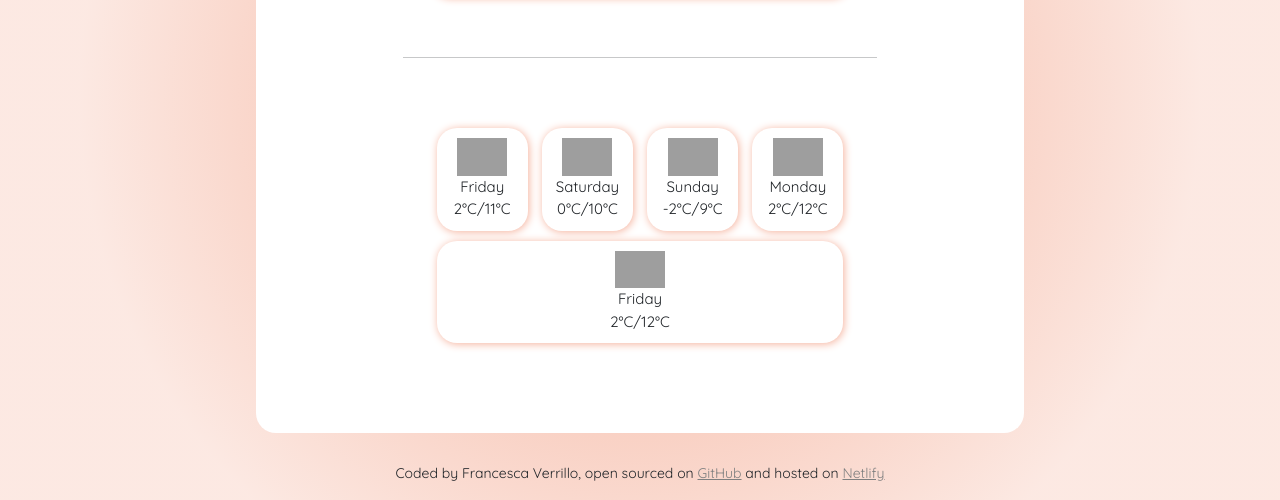
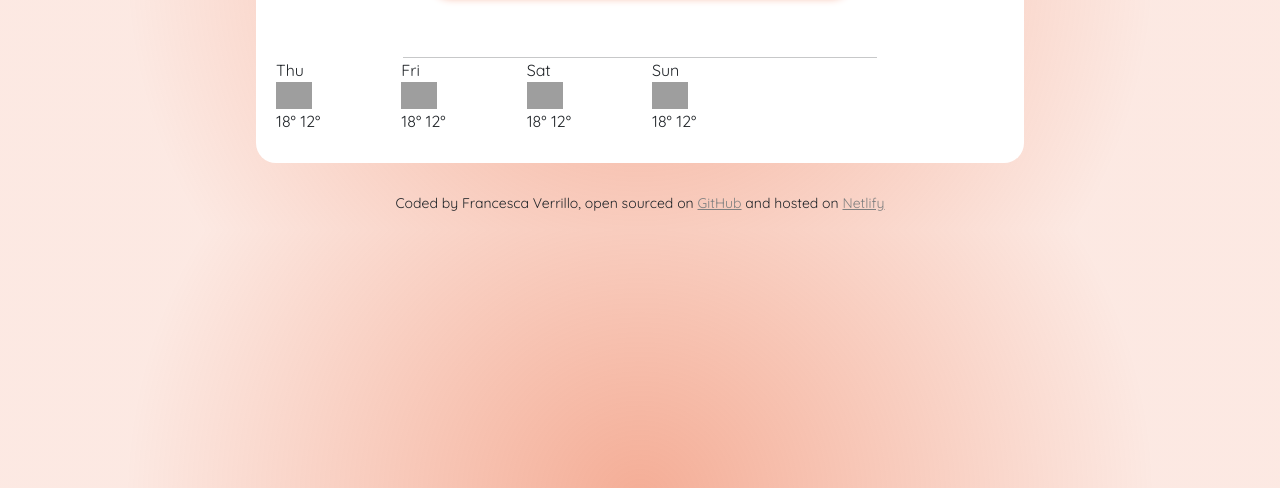
Before and after one commit to FraVerr/weatherApp, a plain HTML site: page index.html in a window 1280 px wide. Shown: the part 312-812 px from the top of the page. Drawn offline with nearby package versions, Linux system fonts and the light colour scheme; no server answers; grey boxes are pictures that could not be loaded.

Commit message:
Added forecast structure

```diff
--- a/CSS & Java/script.js
+++ b/CSS & Java/script.js
@@ -24,11 +24,34 @@ let changeDayHours = document.querySelector("#currentDate");
 changeDayHours.innerHTML = `${day} ${hour}:${minutes}`;
 
 //Forecast
-function getForecast(coordinates) {
-  let apiKey = "bf54175800a55e59e6c4d6461deeef12";
-  let apiUrl = `https://api.openweathermap.org/data/2.5/onecall?lat=${coordinates.lat}&lon=${coordinates.lon}&appid=${apiKey}&units=metric`;
-  console.log(apiUrl);
-  axios.get(apiUrl).then(displayForecast);
+function displayForecast() {
+  let forecastElement = document.querySelector("#forecast");
+
+  let forecastHTML = `<div class="row">`;
+  let days = ["Thu", "Fri", "Sat", "Sun"];
+  days.forEach(function (day) {
+    forecastHTML =
+      forecastHTML +
+      `
+          <div class="col-2">
+          <div class="weather-forecast-date">${day}</div>
+
+            <img
+              src="http://openweathermap.org/img/wn/50d@2x.png"
+              alt=""
+              width="36"
+            />
+            <div class="weather-forecast-temperature">
+              <span class="weather-forecast-temp-max"> 18° </span>
+              <span class="weather-forecast-temp-min"> 12° </span>
+            </div>
+          </div>
+
+        `;
+  });
+
+  forecastHTML = forecastHTML + `</div>`;
+  forecastElement.innerHTML = forecastHTML;
 }
 
 // Search Engine
@@ -94,6 +117,8 @@ celsiusLink.addEventListener("click", showCelsius);
 
 search("Milan");
 
+displayForecast();
+
 //Current Location
 function currentLocation(event) {
   event.preventDefault();
--- a/index.html
+++ b/index.html
@@ -64,53 +64,7 @@
         </div>
       </div>
       <hr />
-      <div class="container text-center">
-        <div class="row align-items-end">
-          <div class="col week">
-            <img
-              src="http://openweathermap.org/img/wn/11n@2x.png"
-              alt="thunder"
-              id="icon-next"
-            />
-            <div class="temperature">Friday <br />2°C/11°C</div>
-          </div>
-          <div class="col week">
-            <img
-              src="http://openweathermap.org/img/wn/03d@2x.png"
-              alt="cloud"
-              id="icon-next"
-            />
-            <div class="temperature">Saturday <br />0°C/10°C</div>
-          </div>
-          <div class="col week">
-            <img
-              src="http://openweathermap.org/img/wn/01d@2x.png"
-              alt="sunny"
-              id="icon-next"
-            />
-            <div class="temperature">Sunday <br />-2°C/9°C</div>
-          </div>
-          <div class="col week">
-            <img
-              src="http://openweathermap.org/img/wn/10d@2x.png"
-              alt="rain"
-              id="icon-next"
-            />
-            <div class="temperature">Monday <br />2°C/12°C</div>
-          </div>
-          <div class="col week">
-            <img
-              src="http://openweathermap.org/img/wn/10d@2x.png"
-              alt="rain"
-              id="icon-next"
-            />
-            <div class="temperature">
-              Friday
-              <br />2°C/12°C
-            </div>
-          </div>
-        </div>
-      </div>
+      <div class="weather-forecast" id="forecast"></div>
     </div>
     <p class="informations">
       Coded by Francesca Verrillo, open sourced on
```
